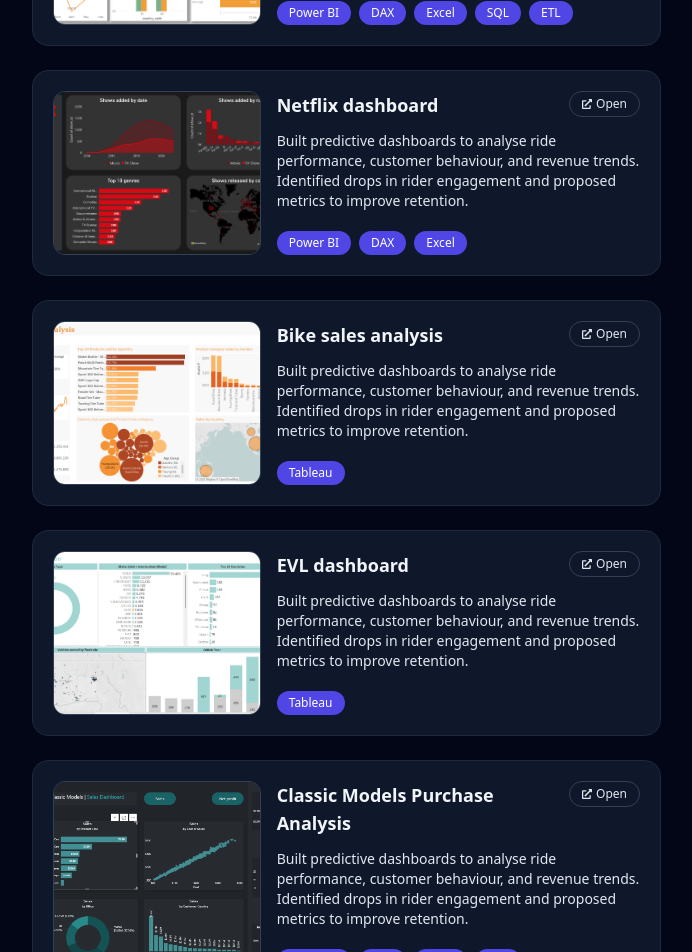
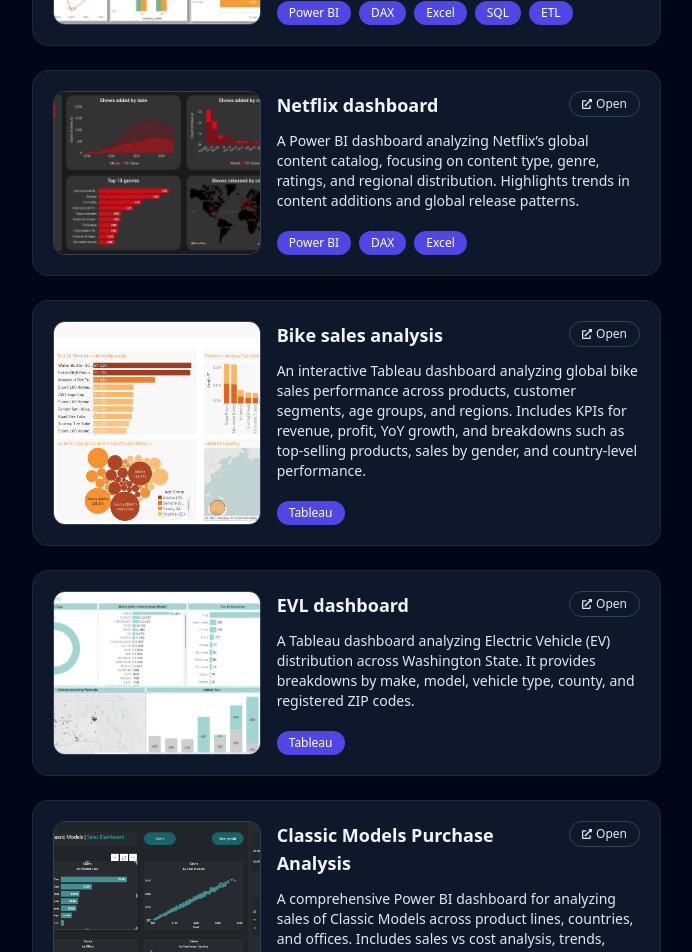
Before and after one commit to yan-jan-ram/portfolio, a React (Vite) app: page / in a window 1280 px wide. Shown: the part 2180-3132 px from the top of the page, without its empty margins (467-1159 px from the left). Built offline with nearby package versions, Linux system fonts and the light colour scheme; the HTML template or start-up script is replaced by a standard one.

Commit message:
Updated resume

```diff
--- a/src/App.jsx
+++ b/src/App.jsx
@@ -130,7 +130,7 @@
     title: 'Netflix dashboard',
     // subtitle: 'Power BI · DAX · Excel · SQL',
     description:
-      'Built predictive dashboards to analyse ride performance, customer behaviour, and revenue trends. Identified drops in rider engagement and proposed metrics to improve retention.',
+      'A Power BI dashboard analyzing Netflix’s global content catalog, focusing on content type, genre, ratings, and regional distribution. Highlights trends in content additions and global release patterns.',
     link: 'https://github.com/yan-jan-ram/Netflix-BI',
     image: "/project images/Netflix dashboard.png",
     tech: ["Power BI", "DAX", "Excel",],
@@ -139,7 +139,7 @@
     title: 'Bike sales analysis',
     // subtitle: 'Power BI · DAX · Excel · SQL',
     description:
-      'Built predictive dashboards to analyse ride performance, customer behaviour, and revenue trends. Identified drops in rider engagement and proposed metrics to improve retention.',
+      'An interactive Tableau dashboard analyzing global bike sales performance across products, customer segments, age groups, and regions. Includes KPIs for revenue, profit, YoY growth, and breakdowns such as top-selling products, sales by gender, and country-level performance.',
     link: 'https://github.com/yan-jan-ram/Bike-Sales',
     image: "/project images/bike sales dashboard.png",
     tech: ["Tableau",],
@@ -148,7 +148,7 @@
     title: 'EVL dashboard',
     // subtitle: 'Power BI · DAX · Excel · SQL',
     description:
-      'Built predictive dashboards to analyse ride performance, customer behaviour, and revenue trends. Identified drops in rider engagement and proposed metrics to improve retention.',
+      'A Tableau dashboard analyzing Electric Vehicle (EV) distribution across Washington State. It provides breakdowns by make, model, vehicle type, county, and registered ZIP codes.',
     link: 'https://github.com/yan-jan-ram/EVL-data',
     image: "/project images/evl dashboard.png",
     tech: ["Tableau",],
@@ -157,7 +157,7 @@
     title: 'Classic Models Purchase Analysis',
     // subtitle: 'Power BI · DAX · Excel · SQL',
     description:
-      'Built predictive dashboards to analyse ride performance, customer behaviour, and revenue trends. Identified drops in rider engagement and proposed metrics to improve retention.',
+      'A comprehensive Power BI dashboard for analyzing sales of Classic Models across product lines, countries, and offices. Includes sales vs cost analysis, trends, order patterns, and customer distribution.',
     link: 'https://github.com/yan-jan-ram/Classic-Models-Purchase-Analysis',
     image: "/project images/classic models dashboard.png",
     tech: ["Power BI", "DAX", "Excel", "SQL",],
@@ -166,7 +166,7 @@
     title: 'Superstore sales dashboard',
     // subtitle: 'Power BI · DAX · Excel · SQL',
     description:
-      'Built predictive dashboards to analyse ride performance, customer behaviour, and revenue trends. Identified drops in rider engagement and proposed metrics to improve retention.',
+      'A Power BI dashboard analyzing Superstore dataset performance across sales, profit, categories, and geographies. Includes interactive filtering and deep-dive product analysis.',
     link: 'https://github.com/yan-jan-ram/Superstore-sales-dashboard',
     image: "/project images/superstore dashboard.png",
     tech: ["Power BI", "DAX",],
```
Also changed, not shown: 1 other file (tests, documents, lock files or other folders).
